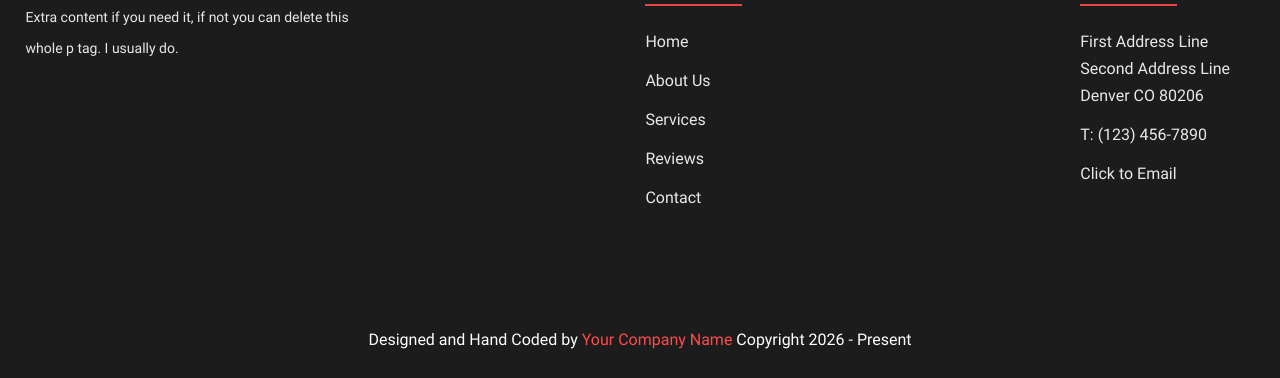
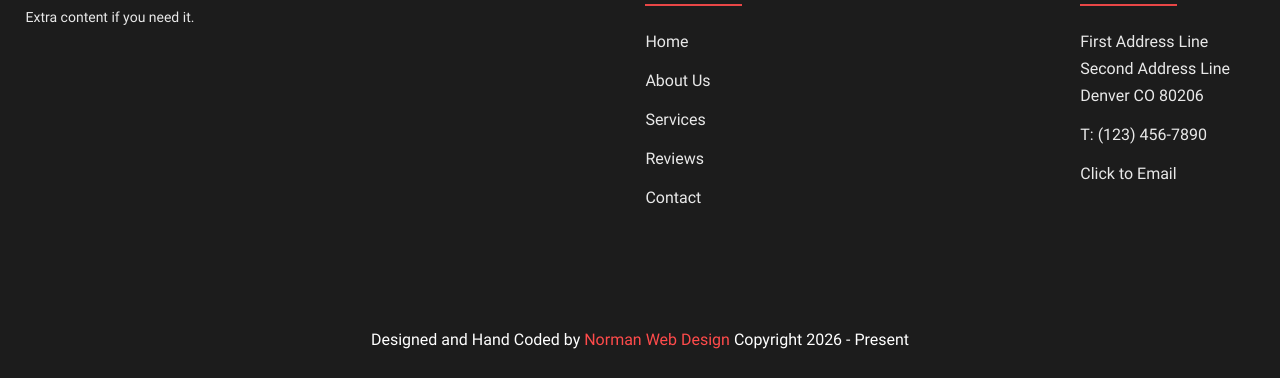
Before and after one commit to Hmudda/plumber-demo, an Eleventy site: page src/index.html in a window 1280 px wide. Shown: the part 3823-4201 px from the top of the page. Built offline with nearby package versions, Linux system fonts and the light colour scheme; Eleventy itself is replaced by a stand-in of ours; files that its build step writes are made by us from their sources.

Commit message:
wording changes
wording changes

```diff
--- a/src/_includes/components/footer.html
+++ b/src/_includes/components/footer.html
@@ -8,7 +8,7 @@
             <!-- <a class="logo" href="/"><img loading="lazy" decoding="async" src="/assets/svgs/logo-white.svg" alt="logo" width="264" height="78"></a> -->
             <img src="/assets/svgs/logo-white.svg" alt="logo" width="210" height="29" aria-hidden="true" decoding="async">
             <p>
-                Extra content if you need it, if not you can delete this whole p tag. I usually do.
+                Extra content if you need it.
             </p>
         </div>
         <div class="right-section">
@@ -71,7 +71,7 @@
 
     <div class="credit">
         <span>Designed and Hand Coded by</span>
-        <a href="/" target="_blank" rel="noopener">Your Company Name</a>
+        <a href="/" target="_blank" rel="noopener">Norman Web Design</a>
         <span class="copyright">
             Copyright {% year %} - Present</span>
     </div>
```
